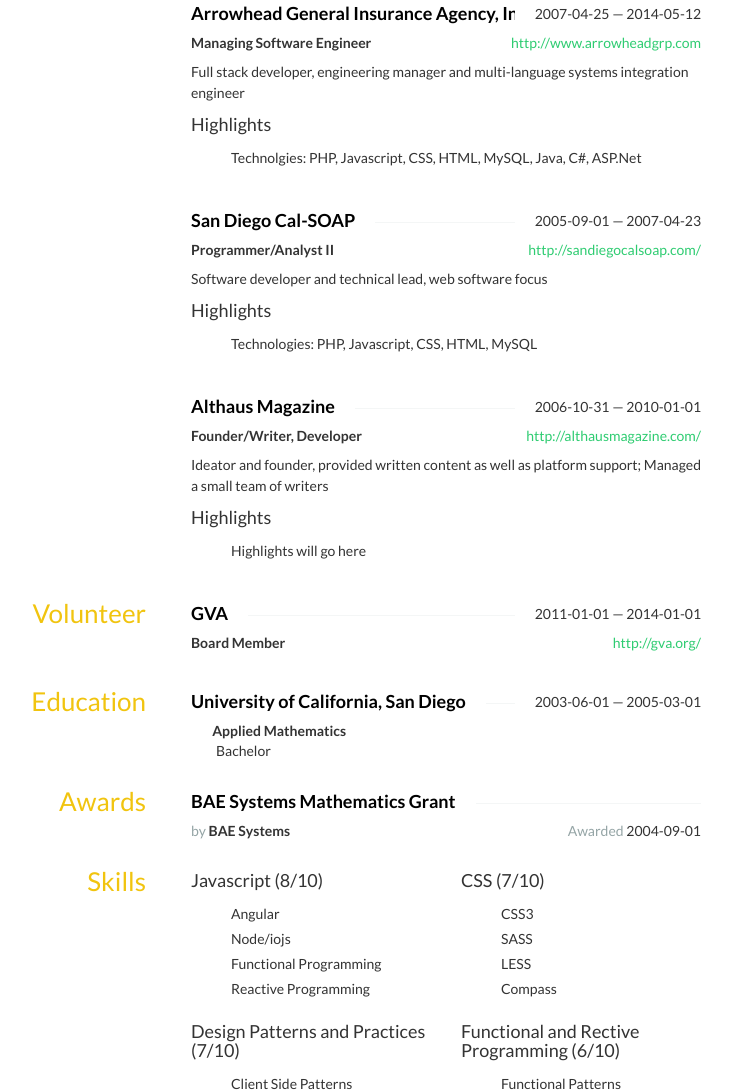
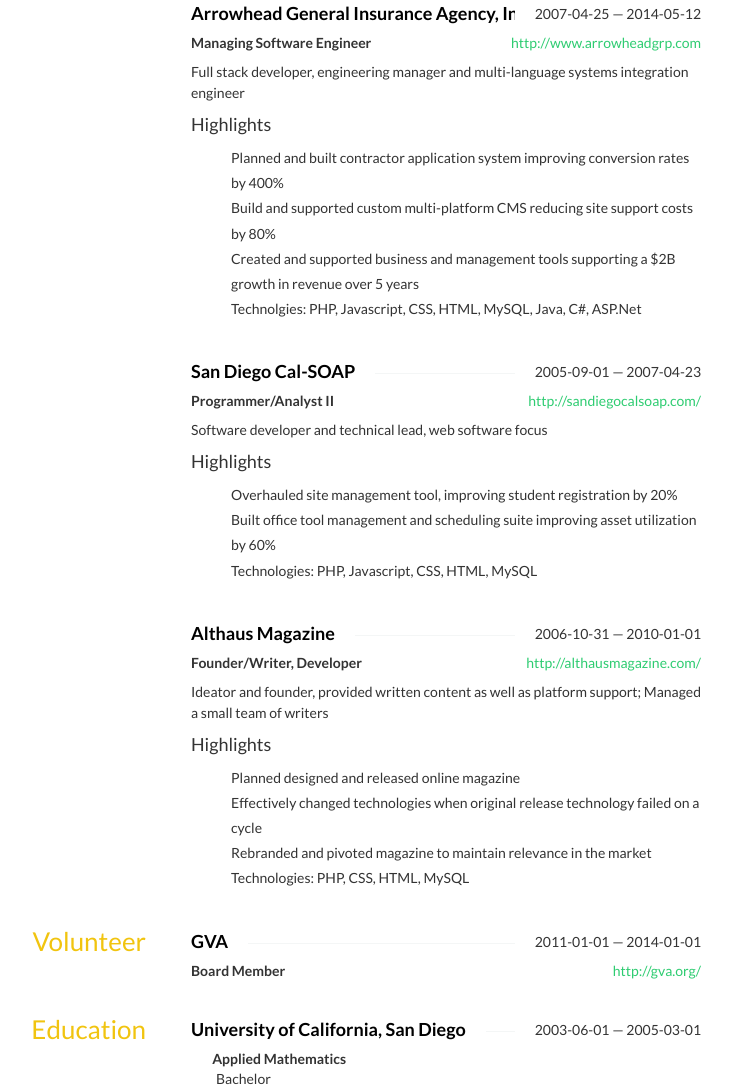
Before and after one commit to cmstead/resume, a website: page cstead-resume.html in a window 1280 px wide. Shown: the part 943-2034 px from the top of the page, without its empty margins (284-1016 px from the left). Drawn offline with nearby package versions, Linux system fonts and the light colour scheme; some icons are missing.

Commit message:
More info added to resume

```diff
--- a/cstead-resume.html
+++ b/cstead-resume.html
@@ -216,7 +216,7 @@
 			<div class="row">
 			<div class="col-sm-6">
 				<strong>Email</strong>
-				<div class="email"><a class="__cf_email__" href="/cdn-cgi/l/email-protection" data-cfemail="adcec0ded9c8ccc9edcac0ccc4c183cec2c0">[email&#160;protected]</a><script cf-hash='f9e31' type="text/javascript">
+				<div class="email"><a class="__cf_email__" href="/cdn-cgi/l/email-protection" data-cfemail="f3909e8087969297b3949e929a9fdd909c9e">[email&#160;protected]</a><script cf-hash='f9e31' type="text/javascript">
 /* <![CDATA[ */!function(){try{var t="currentScript"in document?document.currentScript:function(){for(var t=document.getElementsByTagName("script"),e=t.length;e--;)if(t[e].getAttribute("cf-hash"))return t[e]}();if(t&&t.previousSibling){var e,r,n,i,c=t.previousSibling,a=c.getAttribute("data-cfemail");if(a){for(e="",r=parseInt(a.substr(0,2),16),n=2;a.length-n;n+=2)i=parseInt(a.substr(n,2),16)^r,e+=String.fromCharCode(i);e=document.createTextNode(e),c.parentNode.replaceChild(e,c)}}}catch(u){}}();/* ]]> */</script></div>
 			</div>
 			<div class="col-sm-6">
@@ -342,6 +342,9 @@
 				</div>
 				<h4>Highlights</h4>
 				<ul class="highlights">
+					<li class="bullet">Planned and built contractor application system improving conversion rates by 400%</li>
+					<li class="bullet">Build and supported custom multi-platform CMS reducing site support costs by 80%</li>
+					<li class="bullet">Created and supported business and management tools supporting a $2B growth in revenue over 5 years</li>
 					<li class="bullet">Technolgies: PHP, Javascript, CSS, HTML, MySQL, Java, C#, ASP.Net</li>
 				</ul>
 			</div>
@@ -363,6 +366,8 @@
 				</div>
 				<h4>Highlights</h4>
 				<ul class="highlights">
+					<li class="bullet">Overhauled site management tool, improving student registration by 20%</li>
+					<li class="bullet">Built office tool management and scheduling suite improving asset utilization by 60%</li>
 					<li class="bullet">Technologies: PHP, Javascript, CSS, HTML, MySQL</li>
 				</ul>
 			</div>
@@ -384,7 +389,10 @@
 				</div>
 				<h4>Highlights</h4>
 				<ul class="highlights">
-					<li class="bullet">Highlights will go here</li>
+					<li class="bullet">Planned designed and released online magazine</li>
+					<li class="bullet">Effectively changed technologies when original release technology failed on a cycle</li>
+					<li class="bullet">Rebranded and pivoted magazine to maintain relevance in the market</li>
+					<li class="bullet">Technologies: PHP, CSS, HTML, MySQL</li>
 				</ul>
 			</div>
 			</div>
```
Also changed, not shown: package.json (added, +18 -0 lines), resume.json (+9 -1 lines).
